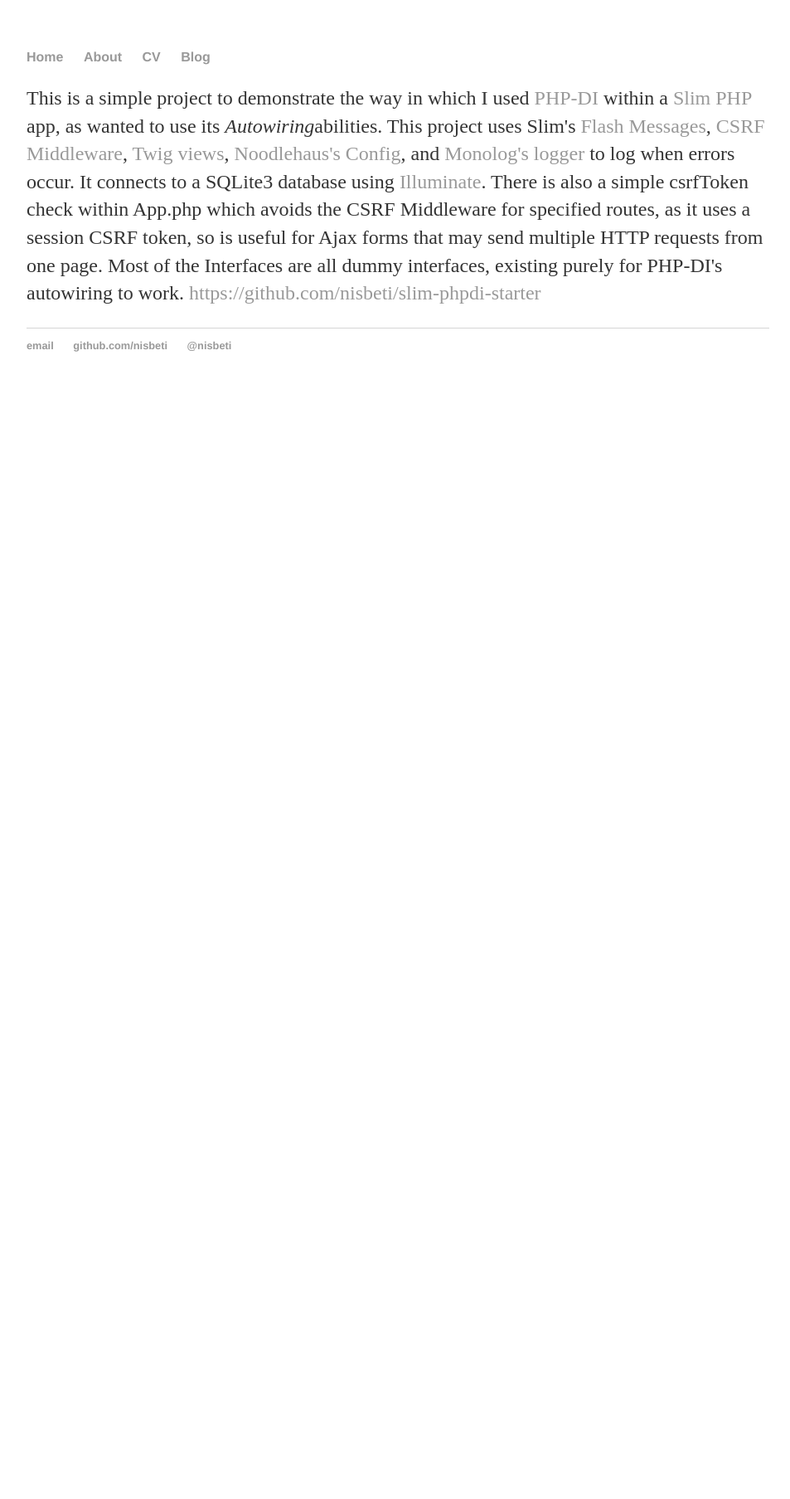
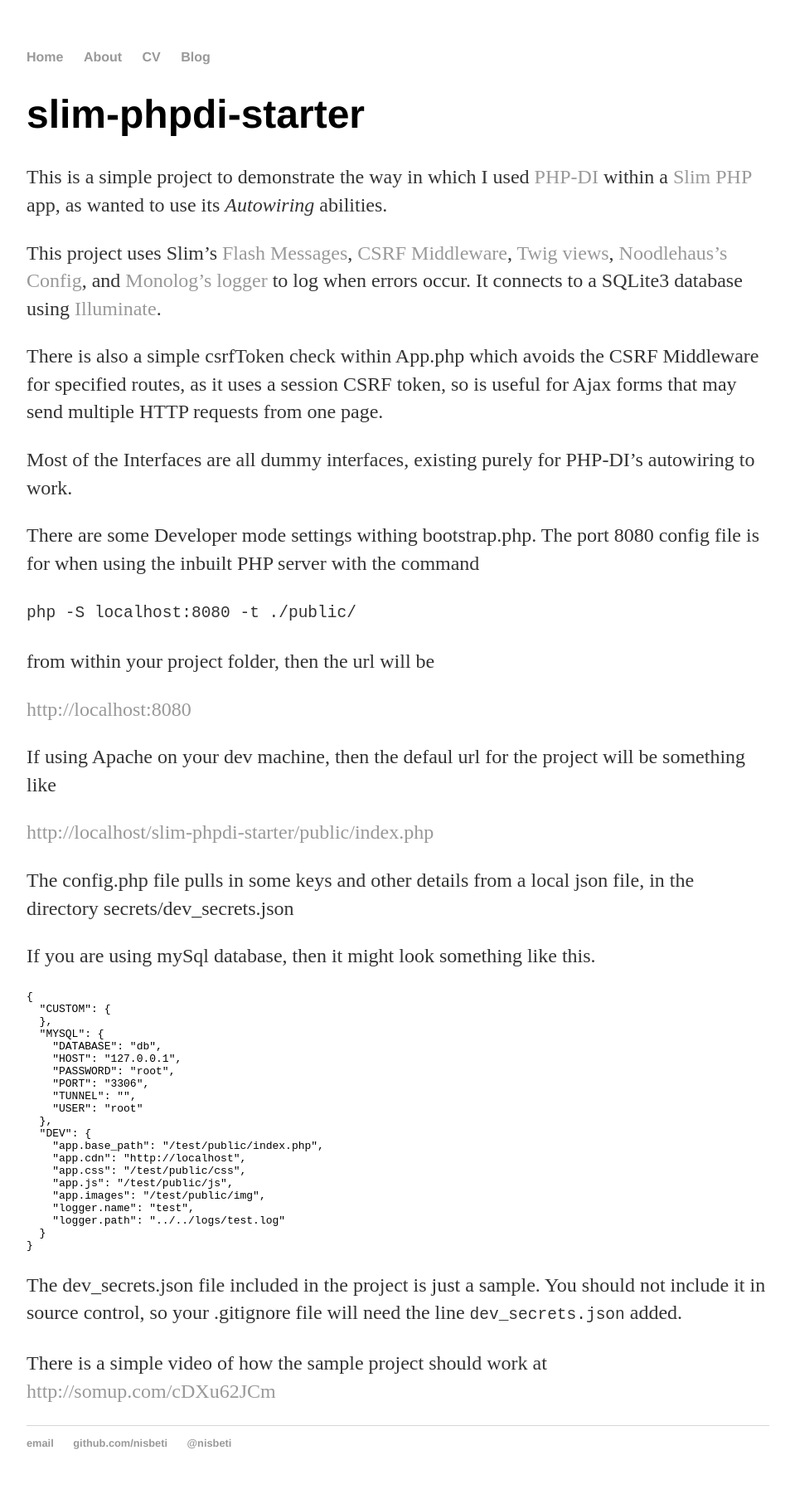
Before and after one commit to nisbeti/nisbeti.github.io, a Jekyll site: the page built from _posts/2016-08-26-Slim-PHP-DI-Starter.md, in a window 1280 px wide. Shown: the whole page at 83% size, without its empty margins (160-1113 px from the left). Built offline with Jekyll 4.4.1, drawn with Linux system fonts in a browser that asks for light colours; before the commit the page ends 900 px from its top, so only the background shows below that.

Commit message:
Update 2016-08-26-Slim-PHP-DI-Starter.md

````diff
--- a/_posts/2016-08-26-Slim-PHP-DI-Starter.md
+++ b/_posts/2016-08-26-Slim-PHP-DI-Starter.md
@@ -3,8 +3,9 @@ layout: default
 title: Slim PHP-DI Starter
 ---
 
-<p>
-This is a simple project to demonstrate the way in which I used <a href="http://php-di.org/">PHP-DI</a> within a <a href="http://www.slimframework.com/">Slim PHP</a> app, as wanted to use its <em>Autowiring</em>abilities.
+# slim-phpdi-starter
+
+This is a simple project to demonstrate the way in which I used <a href="http://php-di.org/">PHP-DI</a> within a <a href="http://www.slimframework.com">Slim PHP</a> app, as wanted to use its *Autowiring* abilities.
 
 This project uses Slim's <a href="https://github.com/slimphp/Slim-Flash">Flash Messages</a>, <a href="https://github.com/slimphp/Slim-Csrf">CSRF Middleware</a>, <a href="https://github.com/slimphp/Twig-View">Twig views</a>, <a href="https://github.com/hassankhan/config">Noodlehaus's Config</a>, and <a href="https://github.com/Seldaek/monolog">Monolog's logger</a> to log when errors occur. It connects to a SQLite3 database using <a href="https://github.com/illuminate/database">Illuminate</a>.
 
@@ -12,5 +13,46 @@ There is also a simple csrfToken check within App.php which avoids the CSRF Midd
 
 Most of the Interfaces are all dummy interfaces, existing purely for PHP-DI's autowiring to work.
 
-<a href="https://github.com/nisbeti/slim-phpdi-starter" target="_blank">https://github.com/nisbeti/slim-phpdi-starter</a>
-</p>
+There are some Developer mode settings withing bootstrap.php. The port 8080 config file is for when using the inbuilt PHP server with the command
+
+```php -S localhost:8080 -t ./public/```
+
+from within your project folder, then the url will be
+
+<a href="http://localhost:8080">http://localhost:8080</a>
+
+If using Apache on your dev machine, then the defaul url for the project will be something like
+
+<a href="http://localhost/slim-phpdi-starter/public/index.php">http://localhost/slim-phpdi-starter/public/index.php</a>
+
+The config.php file pulls in some keys and other details from a local json file, in the directory secrets/dev_secrets.json
+
+If you are using mySql database, then it might look something like this.
+
+```json
+{
+  "CUSTOM": {
+  },
+  "MYSQL": {
+    "DATABASE": "db",
+    "HOST": "127.0.0.1",
+    "PASSWORD": "root",
+    "PORT": "3306",
+    "TUNNEL": "",
+    "USER": "root"
+  },
+  "DEV": {
+    "app.base_path": "/test/public/index.php",
+    "app.cdn": "http://localhost",
+    "app.css": "/test/public/css",
+    "app.js": "/test/public/js",
+    "app.images": "/test/public/img",
+    "logger.name": "test",
+    "logger.path": "../../logs/test.log"
+  }
+}
+```
+
+The dev_secrets.json file included in the project is just a sample. You should not include it in source control, so your .gitignore file will need the line ```dev_secrets.json``` added.
+
+There is a simple video of how the sample project should work at <a href="http://somup.com/cDXu62JCm">http://somup.com/cDXu62JCm</a>
````
